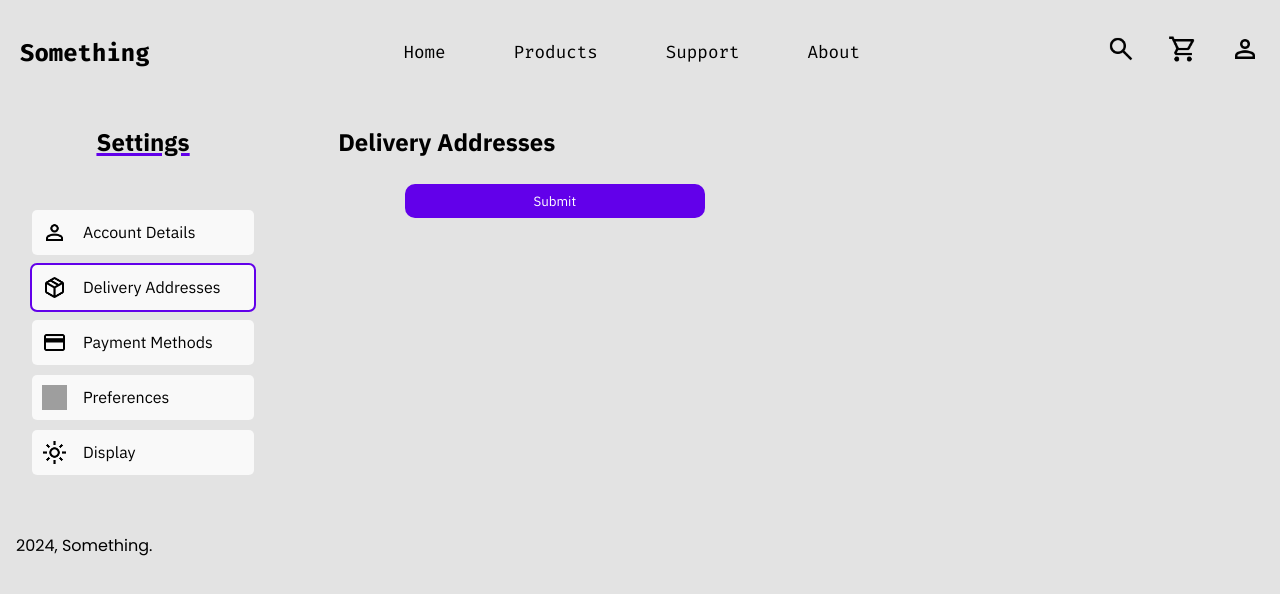
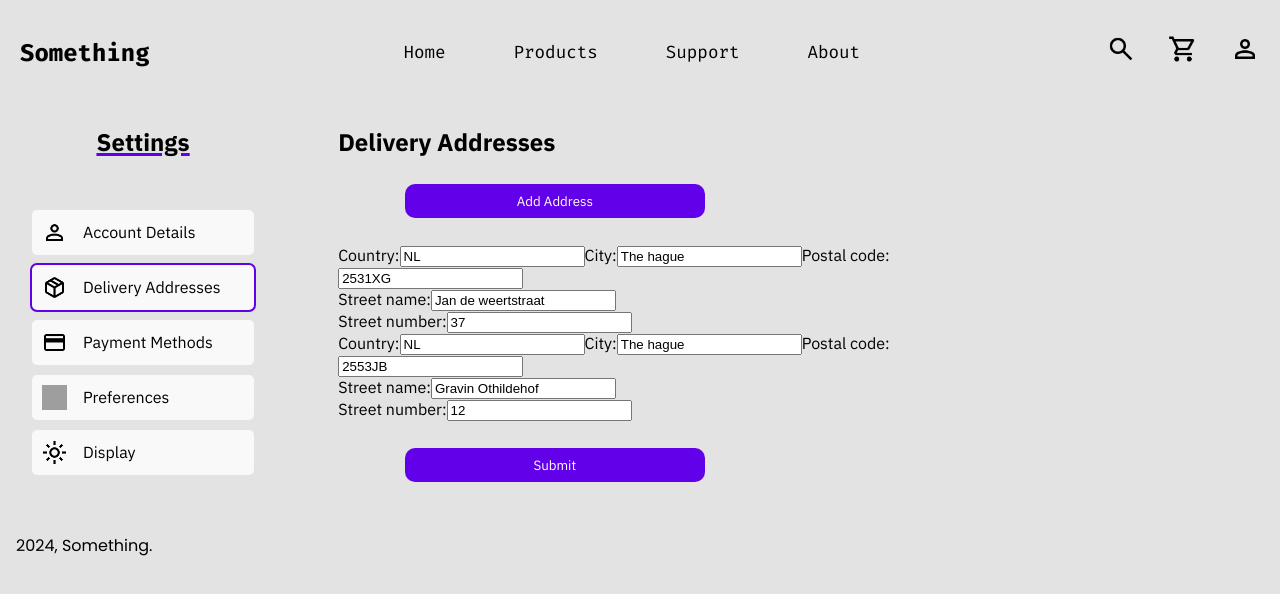
Before and after one commit to MonkyMars/Something-Keyboards, a Next.js app: page /account in a window 1280 px wide. Both pictures are taken after a click on the label "Delivery Addresses". Shown: the top 594 px of the page. Built offline with nearby package versions, Linux system fonts and the light colour scheme; grey boxes are pictures that could not be loaded; a web font is replaced by a local one.

Commit message:
added delivery addresses tab

```diff
--- a/pages/account.jsx
+++ b/pages/account.jsx
@@ -27,7 +27,23 @@ const Account = () => {
       number: '057857535684',
       icon: `/icons/banking/ideal_logo.svg`
     }],
-    delivery_addresses: [],
+    delivery_addresses: [{
+      id: 1,
+      country: 'NL',
+      city: 'The hague',
+      postal_code: '2531XG',
+      street: 'Jan de weertstraat',
+      street_number: '37'
+    },
+    {
+      id: 2,
+      country: 'NL',
+      city: 'The hague',
+      postal_code: '2553JB',
+      street: 'Gravin Othildehof',
+      street_number: '12'
+    }
+  ],
     display_mode: 0,
   });
 
@@ -88,6 +104,34 @@ const Account = () => {
                 </div>
                 </>
               )}
+              {page === 1 && (
+                <>
+                <div>
+                  <button className={styles.addAddress}>Add Address</button>
+                  {user.delivery_addresses.map((address, index) => (
+                    <div key={address.id || index} className={styles.address}>
+                      <label>Country:</label>
+                      <input value={address.country}/>
+                      <label>City:</label>
+                      <input value={address.city}/>
+                      <label>Postal code:</label>
+                      <input value={address.postal_code}/>
+                      <div>
+                        <div>
+                          <label>Street name:</label>
+                        <input value={address.street}/>
+                        </div>
+                        <div>
+                          <label>Street number:</label>
+                          <input value={address.street_number}/>
+                        </div>
+
+                      </div>
+                    </div>
+                  ))}
+                </div>
+                </>
+              )}
               <button type="submit">Submit</button>
             </form>
         </section>
```
